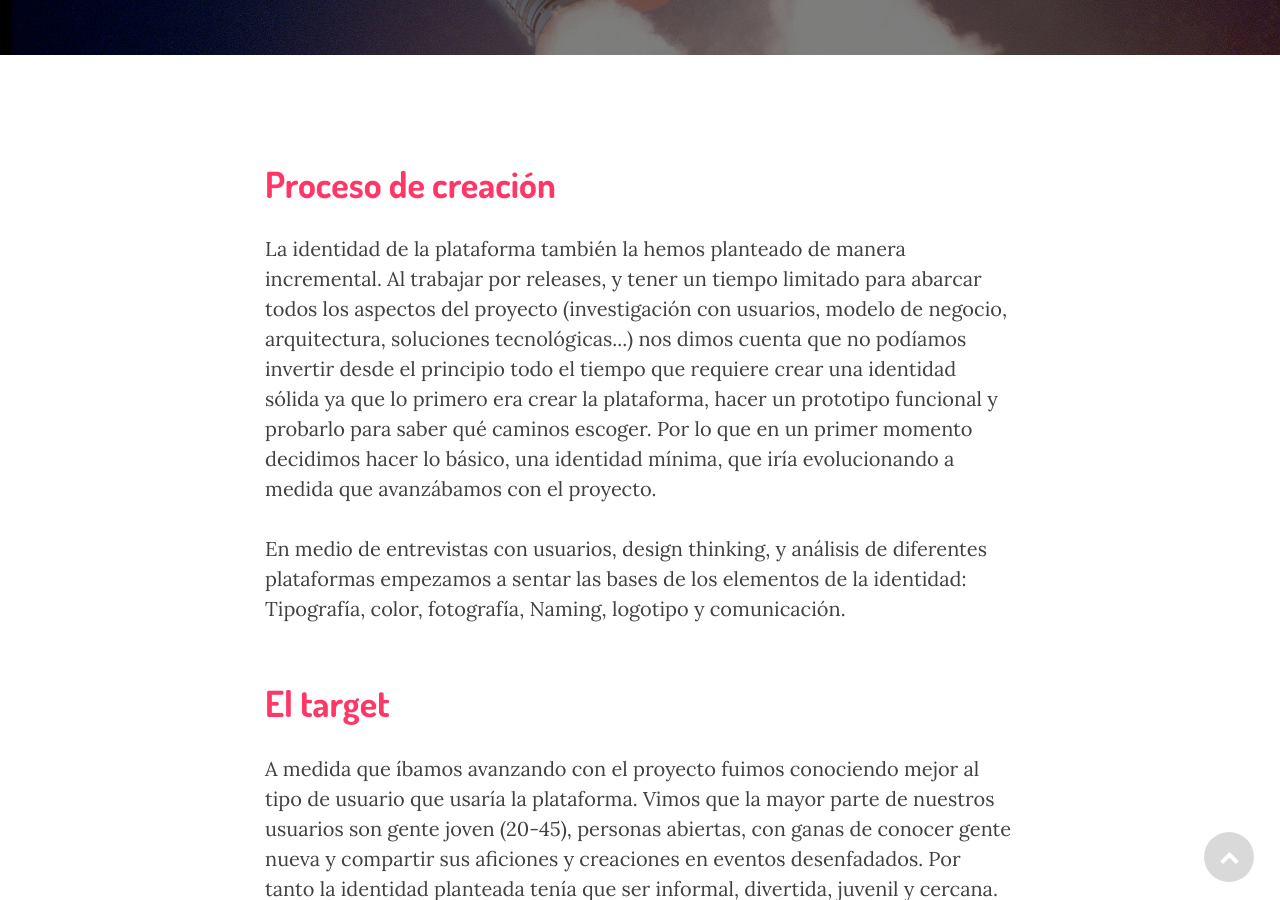
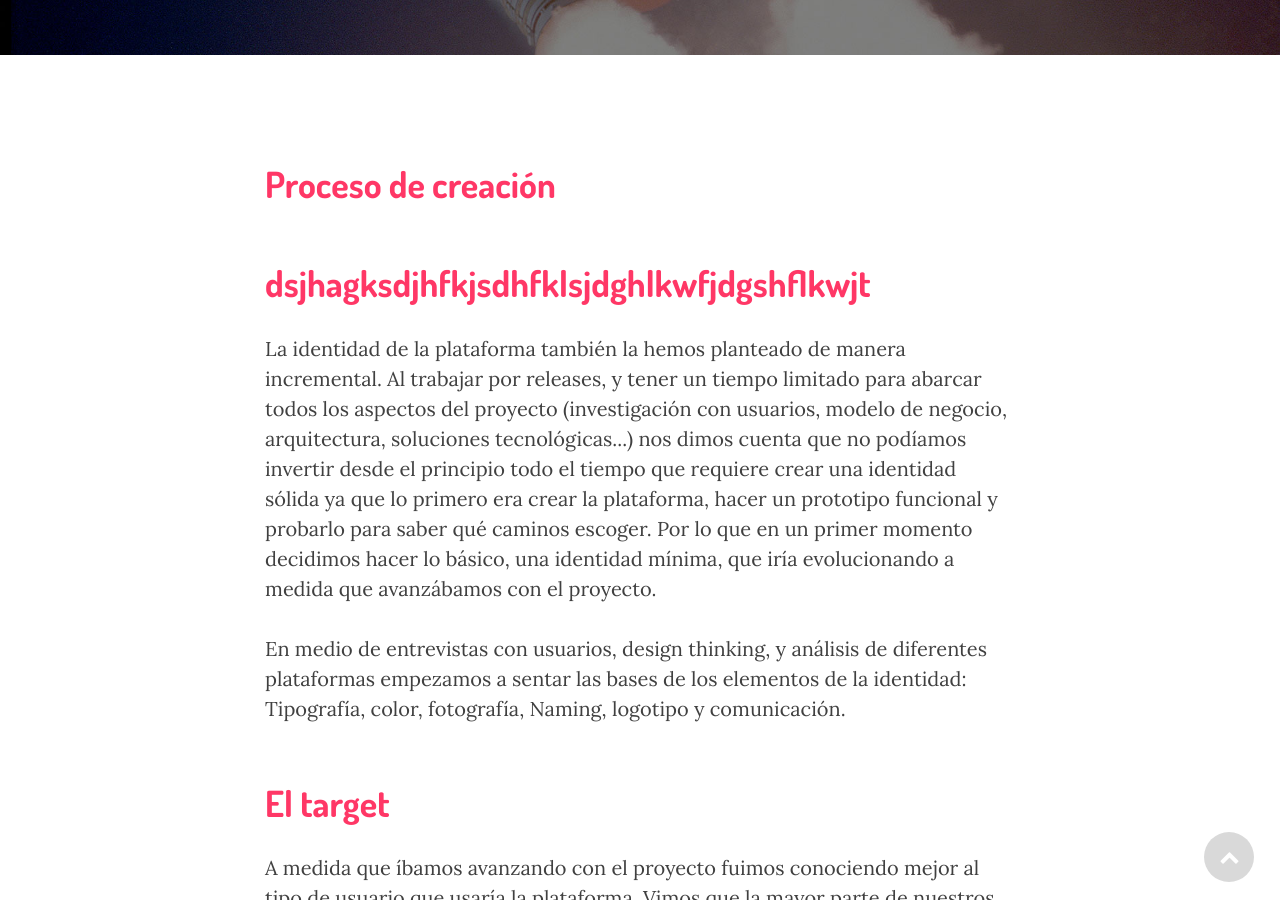
Before and after one commit to Rooof-Project/memoria, a Jekyll site: the page built from _posts/2015-04-12-Diseno.markdown, in a window 1280 px wide and 900 px high, scrolled down 432 px. Built offline with Jekyll 4.4.1, drawn with Linux system fonts in a browser that asks for light colours; nearby versions of some CDN libraries.

Commit message:
Updated 2015-04-12-Diseno.markdown

```diff
--- a/_posts/2015-04-12-Diseno.markdown
+++ b/_posts/2015-04-12-Diseno.markdown
@@ -2,7 +2,6 @@
 layout: post
 title: La identidad de ROOOF
 subtitle: because they lacked opposable thumbs and the brainpower to build a space program.
-
 "header-img": "img/post-bg-01.jpg"
 published: true
 ---
@@ -11,7 +10,9 @@ published: true
 
 
 
+
 <h2 class="section-heading">Proceso de creación</h2>
+<h2 class="section-heading">dsjhagksdjhfkjsdhfklsjdghlkwfjdgshflkwjt</h2>
 
 <p>La identidad de la plataforma también la hemos planteado de manera incremental.
 Al trabajar por releases, y tener un tiempo limitado para abarcar todos los aspectos del proyecto (investigación con usuarios, modelo de negocio, arquitectura, soluciones tecnológicas...) nos dimos cuenta que no podíamos invertir desde el principio todo el tiempo que requiere crear una identidad sólida ya que lo primero era crear la plataforma, hacer un prototipo funcional y probarlo para saber qué caminos escoger. Por lo que en un primer momento decidimos hacer lo básico, una identidad mínima, que iría evolucionando a medida que avanzábamos con el proyecto.
```
